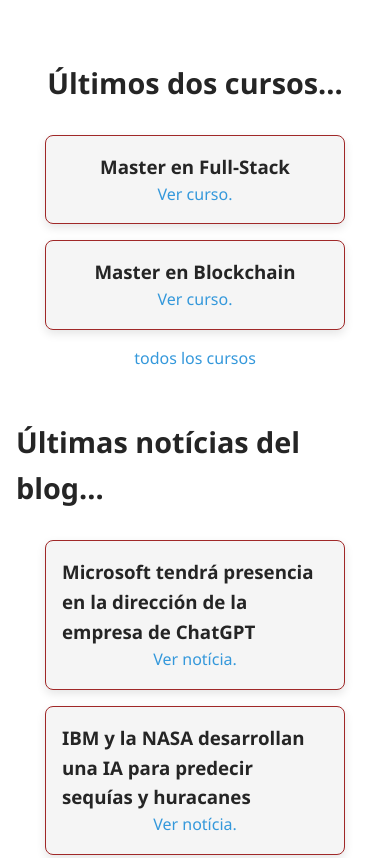
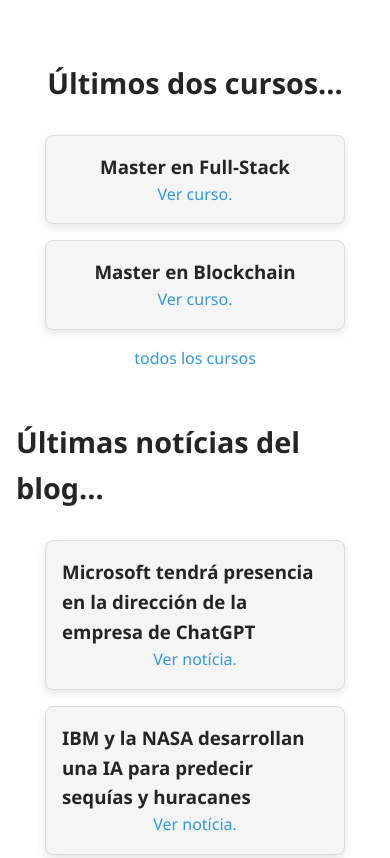
Before and after one commit to maxstos1976/ConquerBlocks, a website: page index.html in a window 390 px wide. Shown: the part 818-1676 px from the top of the page. Drawn offline with Linux system fonts and the light colour scheme.

Commit message:
border-index.css

```diff
--- a/css/index.css
+++ b/css/index.css
@@ -98,7 +98,6 @@
   .news-card {
     align-items: left;
     justify-content: left;
-    border: 1px solid #07cf00;
     padding: 1rem;
     min-width: 300px;
   }
@@ -120,7 +119,6 @@
   .news-card {
     align-items: center;
     justify-content: center;
-    border: 1px solid #a02828;
     padding: 1rem;
     min-width: 300px;
   }
```
